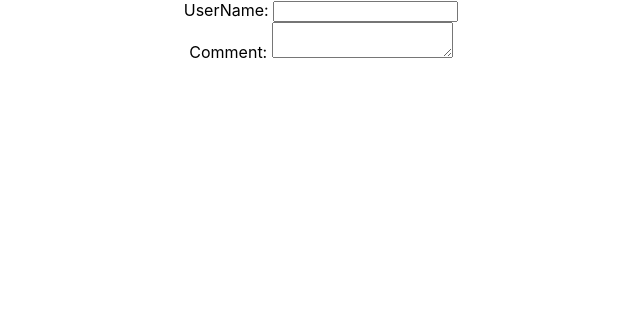
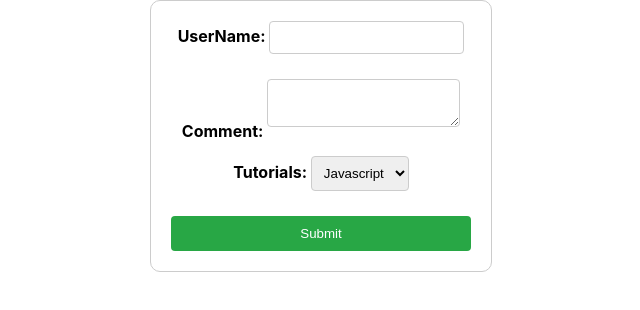
Before and after one commit to shimebet/ReactProject, a React (Create React App) app: page / in a window 1280 px wide. Shown: the top 310 px of the page, without its empty margins (319-959 px from the left). Built offline with nearby package versions, Linux system fonts and the light colour scheme.

Commit message:
form submit

```diff
--- a/src/components/form.js
+++ b/src/components/form.js
@@ -1,40 +1,94 @@
-import React, { Component } from 'react'
+import React, { Component } from 'react';
 
 class Form extends Component {
   constructor(props) {
-      super(props)
+    super(props);
 
     this.state = {
       username: '',
-         comment: ''
+      comment: '',
+      tutorials: '',
+    };
   }
-    }
+
   //create handler
-    usernameHandler = (event) =>{
+  usernameHandler = (event) => {
     this.setState({
-            username: event.target.value
-        })
-    }
-    commentHandler = (event) =>{
+      username: event.target.value,
+    });
+  };
+
+  commentHandler = (event) => {
     this.setState({
-            comment: event.target.value
-        })
-    }
+      comment: event.target.value,
+    });
+  };
+
+  listHandler = (event) => {
+    this.setState({
+      tutorials: event.target.value,
+    });
+  };
+
+  submitHandler = (event) => {
+    event.preventDefault();
+    alert(`${this.state.username} ${this.state.comment} ${this.state.tutorials}`);
+  };
+
   render() {
+    const formStyle = {
+      display: 'flex',
+      flexDirection: 'column',
+      width: '300px',
+      margin: 'auto',
+      padding: '20px',
+      border: '1px solid #ccc',
+      borderRadius: '10px',
+    };
+
+    const inputStyle = {
+      marginBottom: '10px',
+      padding: '8px',
+      borderRadius: '4px',
+      border: '1px solid #ccc',
+    };
+
+    const labelStyle = {
+      marginBottom: '5px',
+      fontWeight: 'bold',
+    };
+
+    const buttonStyle = {
+      padding: '10px',
+      borderRadius: '4px',
+      border: 'none',
+      backgroundColor: '#28a745',
+      color: '#fff',
+      cursor: 'pointer',
+    };
+
     return (
-    <form>
-        <div>
-            <label>UserName: </label>
-            <input type='text' value={this.state.username} onChange={this.usernameHandler} />
+      <form onSubmit={this.submitHandler} style={formStyle}>
+        <div style={{ marginBottom: '15px' }}>
+          <label style={labelStyle}>UserName: </label>
+          <input type="text" value={this.state.username} onChange={this.usernameHandler} style={inputStyle} />
         </div>
-        <div>
-            <label>Comment: </label>
-            <textarea value= {this.state.comment} onChange={this.commentHandler}></textarea>
+        <div style={{ marginBottom: '15px' }}>
+          <label style={labelStyle}>Comment: </label>
+          <textarea value={this.state.comment} onChange={this.commentHandler} style={inputStyle}></textarea>
         </div>
+        <div style={{ marginBottom: '15px' }}>
+          <label style={labelStyle}>Tutorials: </label>
+          <select value={this.state.tutorials} onChange={this.listHandler} style={inputStyle}>
+            <option value="Javascript">Javascript</option>
+            <option value="Java">Java</option>
+            <option value="Angular">Angular</option>
+          </select>
+        </div>
+        <button type="submit" style={buttonStyle}>Submit</button>
       </form>
-
-    )
+    );
   }
 }
 
-export default Form
+export default Form;
```
Lines whose indentation alone changed are shown as unchanged.
